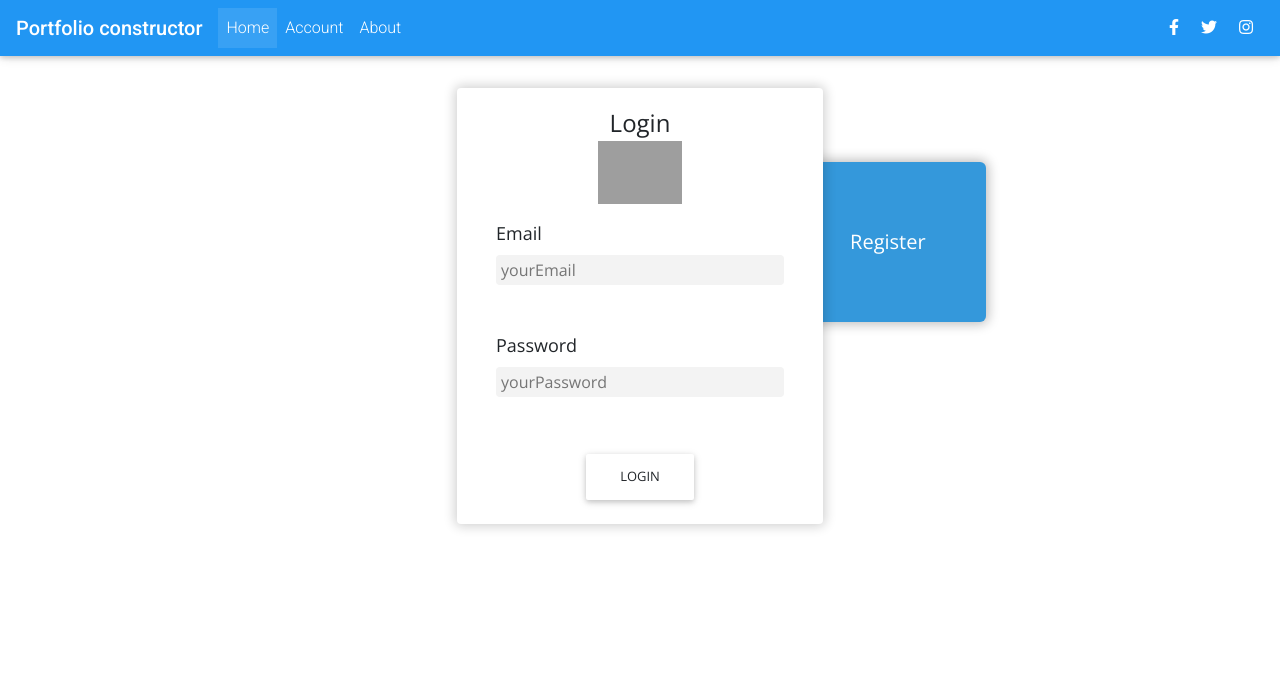
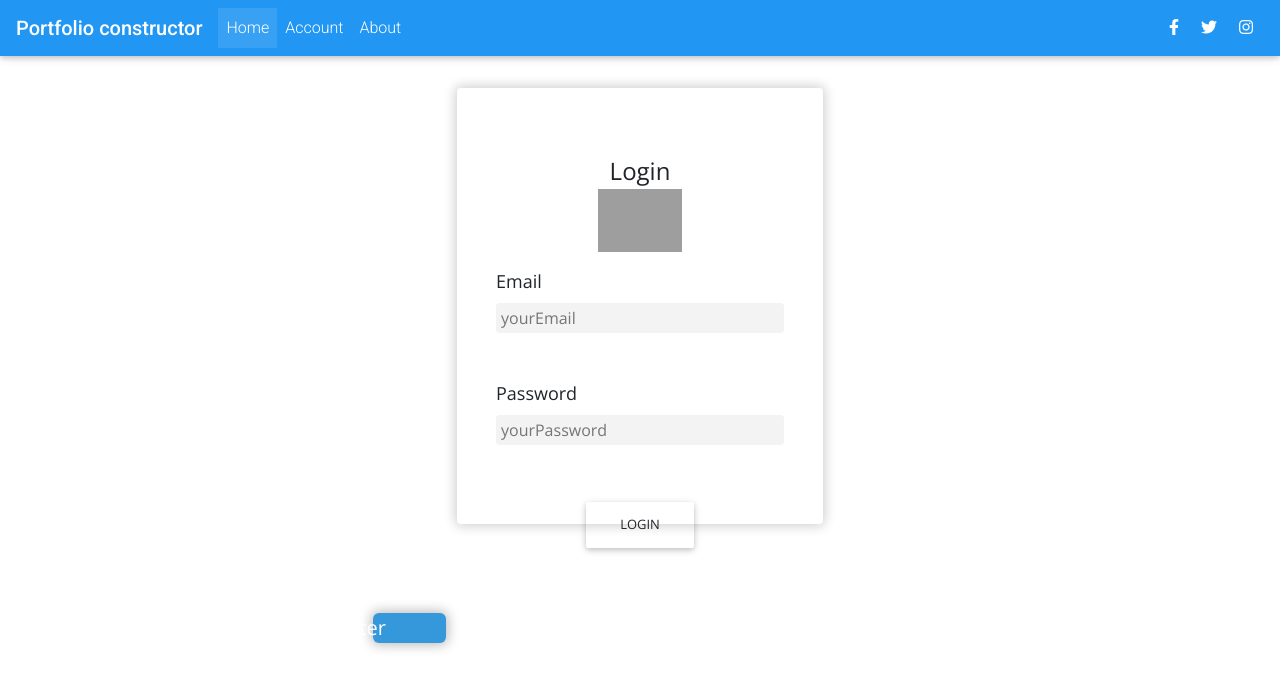
Before and after one commit to Ekatereana/Portfolio-constructor, a React (Create React App) app in the folder frontend/: page /registration in a window 1280 px wide. Shown: the top 688 px of the page. Built offline with nearby package versions, Linux system fonts and the light colour scheme; grey boxes are pictures that could not be loaded.

Commit message:
Trying to change the styling

```diff
--- a/frontend/src/Components/Registration/register-login.css
+++ b/frontend/src/Components/Registration/register-login.css
@@ -4,18 +4,22 @@
     flex-direction: column;
     align-items: center;
     z-index: -100;
+    position: relative;
     top: 3em;
 }
 
 .right-side.right {
+    position: relative;
     z-index: 50;
 }
 
 .right-side.left {
+    position: relative;
     z-index: 50;
 }
 
 .container {
+    position: relative;
     z-index: 100;
 }
 
```
